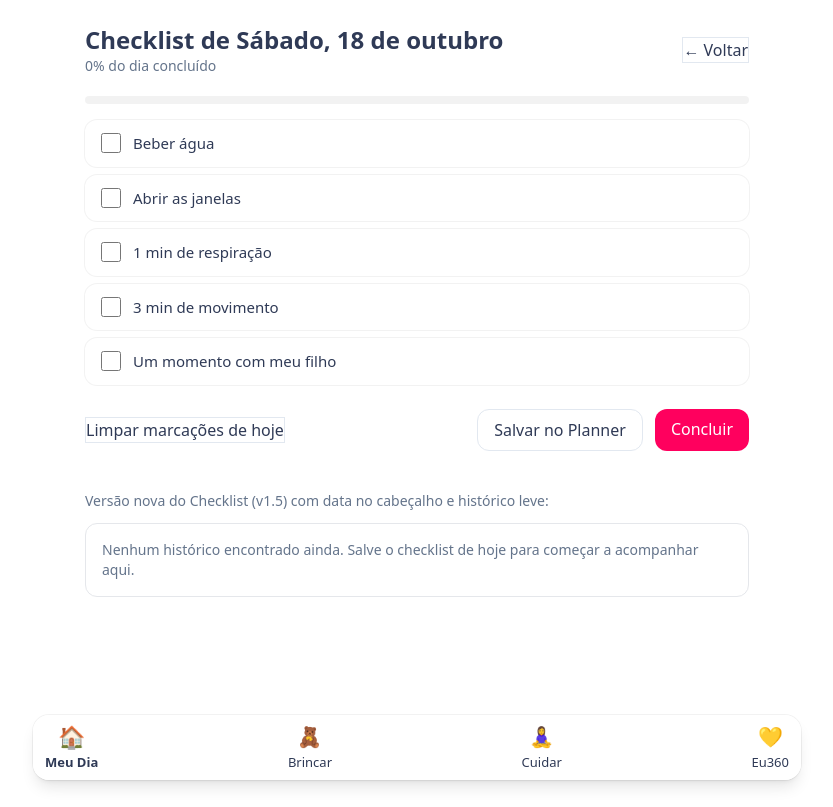
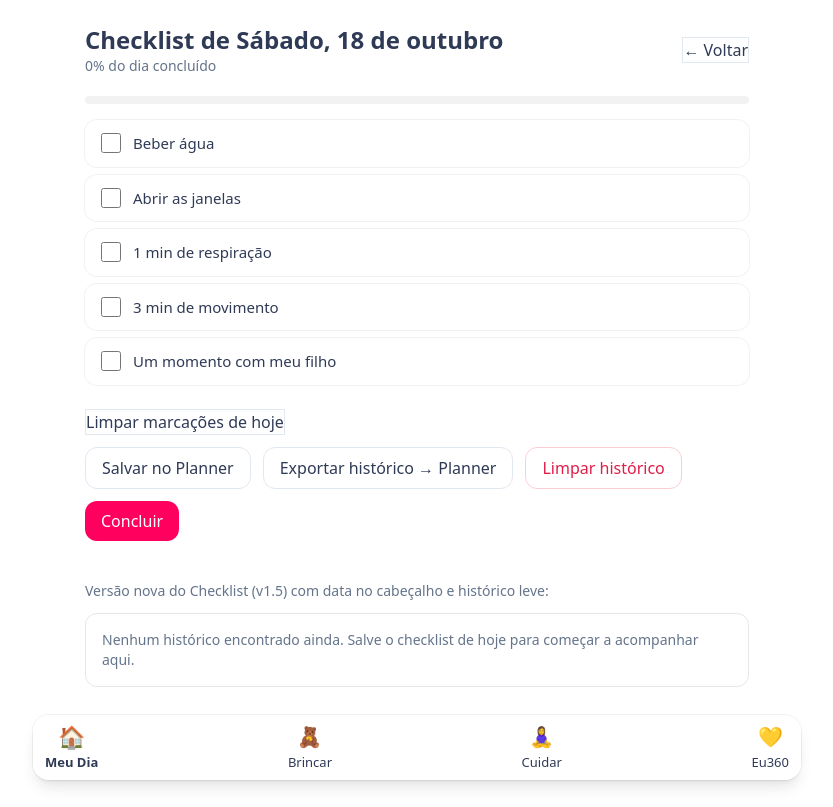
Before and after one commit to simonebrusco/materna360-app, a Next.js app in the folder materna360_starter/: page /meu-dia/checklist in a window 1280 px wide. Shown: the whole page, without its empty margins (223-1056 px from the left). Built offline with nearby package versions, Linux system fonts and the light colour scheme.

Commit message:
Update page.jsx

```diff
--- a/materna360_starter/app/meu-dia/checklist/page.jsx
+++ b/materna360_starter/app/meu-dia/checklist/page.jsx
@@ -6,7 +6,8 @@ import useChecklistProgress, { todayStr, tid } from "../../../lib/hooks/useCheck
 import { get, set } from "../../../lib/storage.js";
 import ChecklistDay from "../../../components/ChecklistDay.jsx";
 import { formatFullDatePtBR } from "../../../lib/date.js";
-import { handleChecklistAward } from "../../../lib/checklistAwards.js"; // ✅ integração gamificação
+import { handleChecklistAward } from "../../../lib/checklistAwards.js";
+import { exportHistoryToPlanner, clearChecklistHistory } from "../../../lib/checklistTools.js"; // ✅ novo
 
 export default function ChecklistPage() {
   const { defs, done, percent, toggleToday } = useChecklistProgress();
@@ -48,6 +49,20 @@ export default function ChecklistPage() {
     alert("Checklist salvo no Planner!");
   }
 
+  // exporta todo o histórico para o Planner (em lote)
+  function onExportAll() {
+    const count = exportHistoryToPlanner();
+    alert(count > 0
+      ? `Histórico exportado/atualizado para ${count} dia(s) no Planner.`
+      : "Nada para exportar: o Planner já está sincronizado com o histórico.");
+  }
+
+  // limpa TODO o histórico com confirmação
+  function onClearHistory() {
+    const ok = clearChecklistHistory();
+    if (ok) alert("Histórico do Checklist limpo com sucesso.");
+  }
+
   return (
     <main className="max-w-5xl mx-auto px-5 py-6">
       <header className="flex items-center justify-between mb-5">
@@ -79,7 +94,7 @@ export default function ChecklistPage() {
           const onToggle = () => {
             const willCheck = !checked;
             toggleToday(it.id);
-            handleChecklistAward({ id: it.id, willCheck }); // ✅ dispara “m360:win”
+            handleChecklistAward({ id: it.id, willCheck });
           };
 
           return (
@@ -114,12 +129,27 @@ export default function ChecklistPage() {
           Limpar marcações de hoje
         </button>
 
-        <div className="flex gap-3">
+        <div className="flex flex-wrap gap-3">
           <button
             onClick={saveToPlanner}
             className="px-4 py-2 rounded-xl bg-white border border-slate-200"
           >
             Salvar no Planner
+          </button>
+
+          {/* ✅ novos botões */}
+          <button
+            onClick={onExportAll}
+            className="px-4 py-2 rounded-xl bg-white border border-slate-200"
+          >
+            Exportar histórico → Planner
+          </button>
+
+          <button
+            onClick={onClearHistory}
+            className="px-4 py-2 rounded-xl bg-white border border-rose-200 text-rose-600"
+          >
+            Limpar histórico
           </button>
 
           <Link
```
